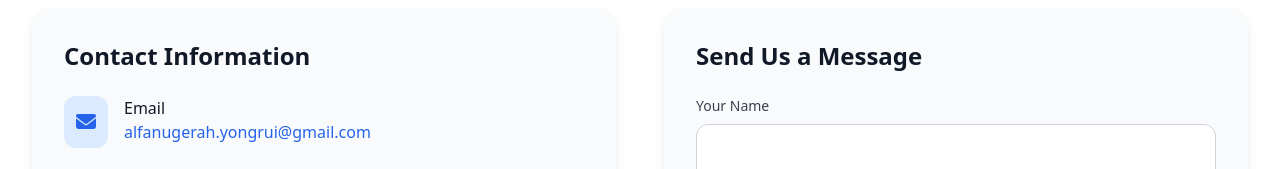
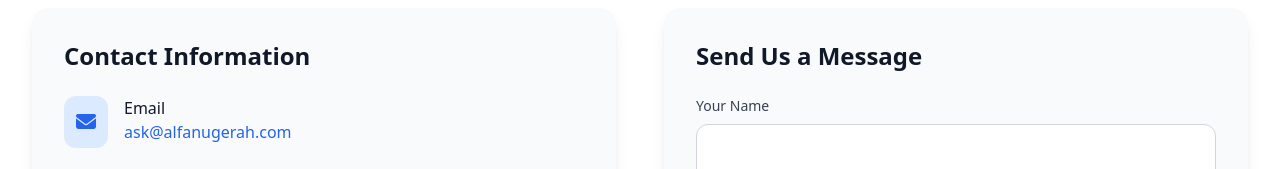
Before and after one commit to davetanyongrui-ops/Alfa, a plain HTML site: page index.html in a window 1280 px wide. Shown: the part 5120-5289 px from the top of the page. Drawn offline with nearby package versions, Linux system fonts and the light colour scheme.

Commit message:
Update index.html

```diff
--- a/index.html
+++ b/index.html
@@ -762,7 +762,7 @@
                                 </div>
                                 <div>
                                     <h4 class="font-medium text-gray-900" data-lang-key="contact_email_label">Email</h4>
-                                    <a href="mailto:alfanugerah.yongrui@gmail.com" class="text-blue-600 hover:underline">alfanugerah.yongrui@gmail.com</a>
+                                    <a href="mailto:ask@alfanugerah.com" class="text-blue-600 hover:underline">ask@alfanugerah.com</a>
                                 </div>
                             </div>
                             <div class="flex items-start">
```
